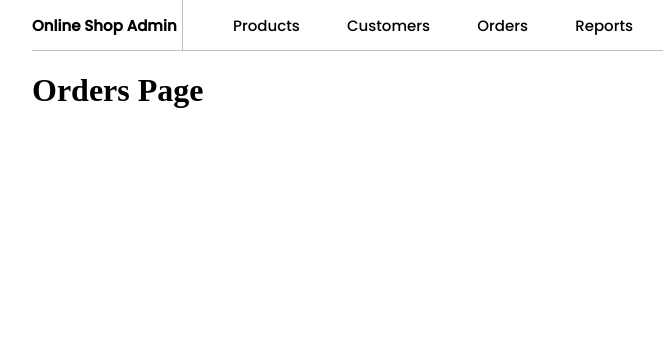
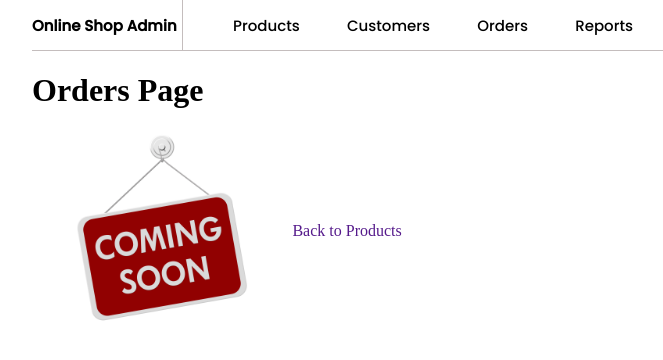
Before and after one commit to MichaLL27/-Online-Shop--Angular, an Angular app: page /orders in a window 1280 px wide. Shown: the top 360 px of the page, without its empty margins (64-727 px from the left). Built offline with nearby package versions, Linux system fonts and the light colour scheme.

Commit message:
add router

```diff
--- /dev/null
+++ b/src/app/customers/customers.component.html
@@ -0,0 +1,14 @@
+<div>
+  <h1>Customers Page</h1>
+
+  <div class="customers">
+    <img
+      src="../assets/image/Coming-Soon-image.jpg"
+      alt="image"
+      class="customers__img"
+    />
+    <div class="customers__child">
+      <a href="" class="customers__child__text">Back to Products</a>
+    </div>
+  </div>
+</div>
--- /dev/null
+++ b/src/app/customers/customers.component.scss
@@ -0,0 +1,17 @@
+.customers {
+  width: 400px;
+  height: 200px;
+  display: flex;
+  align-items: center;
+  justify-content: space-evenly;
+  &__img {
+    width: 200px;
+    height: 200px;
+  }
+  &__child {
+    justify-content: center;
+    &__text {
+      text-decoration: none;
+    }
+  }
+}
--- a/src/app/customers/customers.component.ts
+++ b/src/app/customers/customers.component.ts
@@ -1,10 +1,7 @@
 import { Component } from '@angular/core';
 
 @Component({
-  template: `
-    <div>
-      <h1>Customers Page</h1>
-    </div>
-  `,
+  templateUrl: 'customers.component.html',
+  styleUrls: ['./customers.component.scss'],
 })
 export class CustomersComponent {}
--- /dev/null
+++ b/src/app/edit/edit.component.ts
@@ -0,0 +1,6 @@
+import { Component } from '@angular/core';
+
+@Component({
+  template: ` <h1>ZD</h1> `,
+})
+export class EditComponent {}
--- /dev/null
+++ b/src/app/orders/orders.component.html
@@ -0,0 +1,14 @@
+<div>
+  <h1>Orders Page</h1>
+
+  <div class="customers">
+    <img
+      src="../assets/image/Coming-Soon-image.jpg"
+      alt="image"
+      class="customers__img"
+    />
+    <div class="customers__child">
+      <a href="" class="customers__child__text">Back to Products</a>
+    </div>
+  </div>
+</div>
--- /dev/null
+++ b/src/app/orders/orders.component.scss
@@ -0,0 +1,17 @@
+.customers {
+  width: 400px;
+  height: 200px;
+  display: flex;
+  align-items: center;
+  justify-content: space-evenly;
+  &__img {
+    width: 200px;
+    height: 200px;
+  }
+  &__child {
+    justify-content: center;
+    &__text {
+      text-decoration: none;
+    }
+  }
+}
--- a/src/app/orders/orders.component.ts
+++ b/src/app/orders/orders.component.ts
@@ -1,10 +1,7 @@
 import { Component } from '@angular/core';
 
 @Component({
-  template: `
-    <div>
-      <h1>Orders Page</h1>
-    </div>
-  `,
+  templateUrl: 'orders.component.html',
+  styleUrls: ['./orders.component.scss'],
 })
 export class OrdersComponent {}
--- a/src/app/products/products.component.html
+++ b/src/app/products/products.component.html
@@ -13,7 +13,13 @@
     <div class="main__information__date"><h4>Modified Date</h4></div>
     <div class="main__information__actions"><h4>Actions</h4></div>
   </div>
-  <div class="main__informations" *ngFor="let item of items">
+  <div
+    class="main__informations"
+    *ngFor="let item of items"
+    [ngStyle]="{
+      'background-color': item.length % 2 === 0 ? '#f2f2f2' : '#ffffff'
+    }"
+  >
     <div class="main__informations__name">
       <h4>{{ item.name }}</h4>
     </div>
@@ -30,7 +36,12 @@
       <h4>{{ item.date }}</h4>
     </div>
     <div class="main__informations__actions">
-      <a href="" class="main__informations__actions__edit">Edit</a>
+      <a
+        href=""
+        class="main__informations__actions__edit"
+        [routerLink]="['/products/edit']"
+        >Edit</a
+      >
       <a href="" class="main__informations__actions__delete">Delete</a>
     </div>
   </div>
--- a/src/app/products/products.component.scss
+++ b/src/app/products/products.component.scss
@@ -67,7 +67,7 @@
 
     font-weight: 400;
     font-size: 13px;
-    color: rgb(134, 134, 134);
+    color: rgb(103, 124, 133);
 
     &__name {
       width: 18vw;
@@ -98,7 +98,7 @@
         text-decoration: none;
         color: white;
         padding: 11px 8px 11px 8px;
-        background-color: grey;
+        background-color: rgb(108, 117, 125);
         border-radius: 4px;
         font-family: "Work Sans", sans-serif;
         font-weight: 400;
@@ -109,7 +109,7 @@
         text-decoration: none;
         color: white;
         padding: 8px 8px 8px 8px;
-        background-color: rgb(255, 0, 0);
+        background-color: rgb(220, 53, 69);
         border-radius: 4px;
         font-family: "Poppins", sans-serif;
         font-weight: 400;
--- a/src/app/routes.ts
+++ b/src/app/routes.ts
@@ -2,9 +2,11 @@ import { ProductsComponent } from './products/products.component';
 import { Routes } from '@angular/router';
 import { CustomersComponent } from './customers/customers.component';
 import { OrdersComponent } from './orders/orders.component';
+import { EditComponent } from './edit/edit.component';
 
 export const appRoutes: Routes = [
   { path: 'products', component: ProductsComponent },
+  { path: 'products/edit', component: EditComponent },
   { path: 'customers', component: CustomersComponent },
   { path: 'orders', component: OrdersComponent },
   { path: '', redirectTo: 'products', pathMatch: 'full' },
```
Also changed, not shown: src/assets/image/Coming soon.jpg (added), src/assets/image/Coming-Soon-image.jpg (added).
